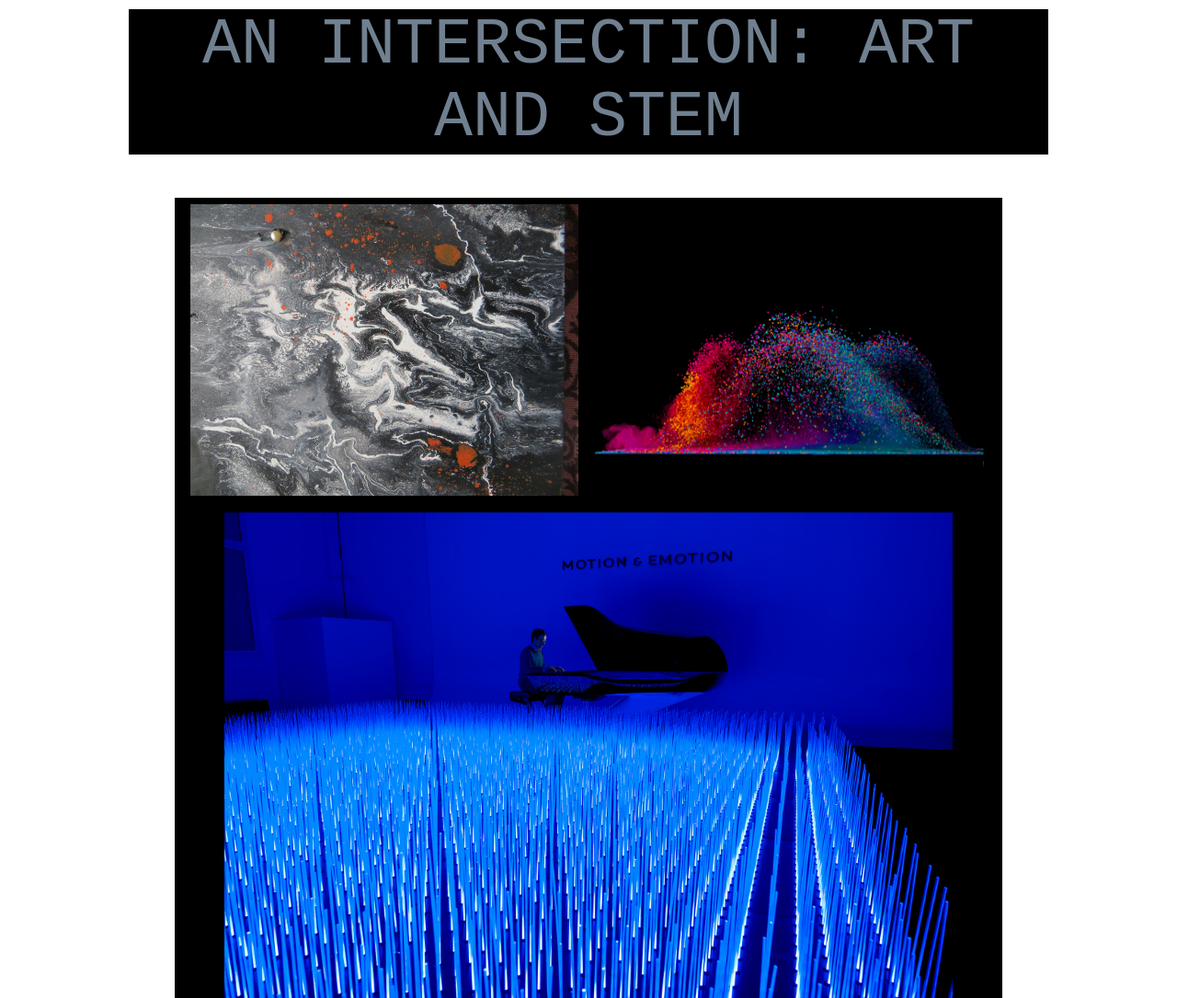
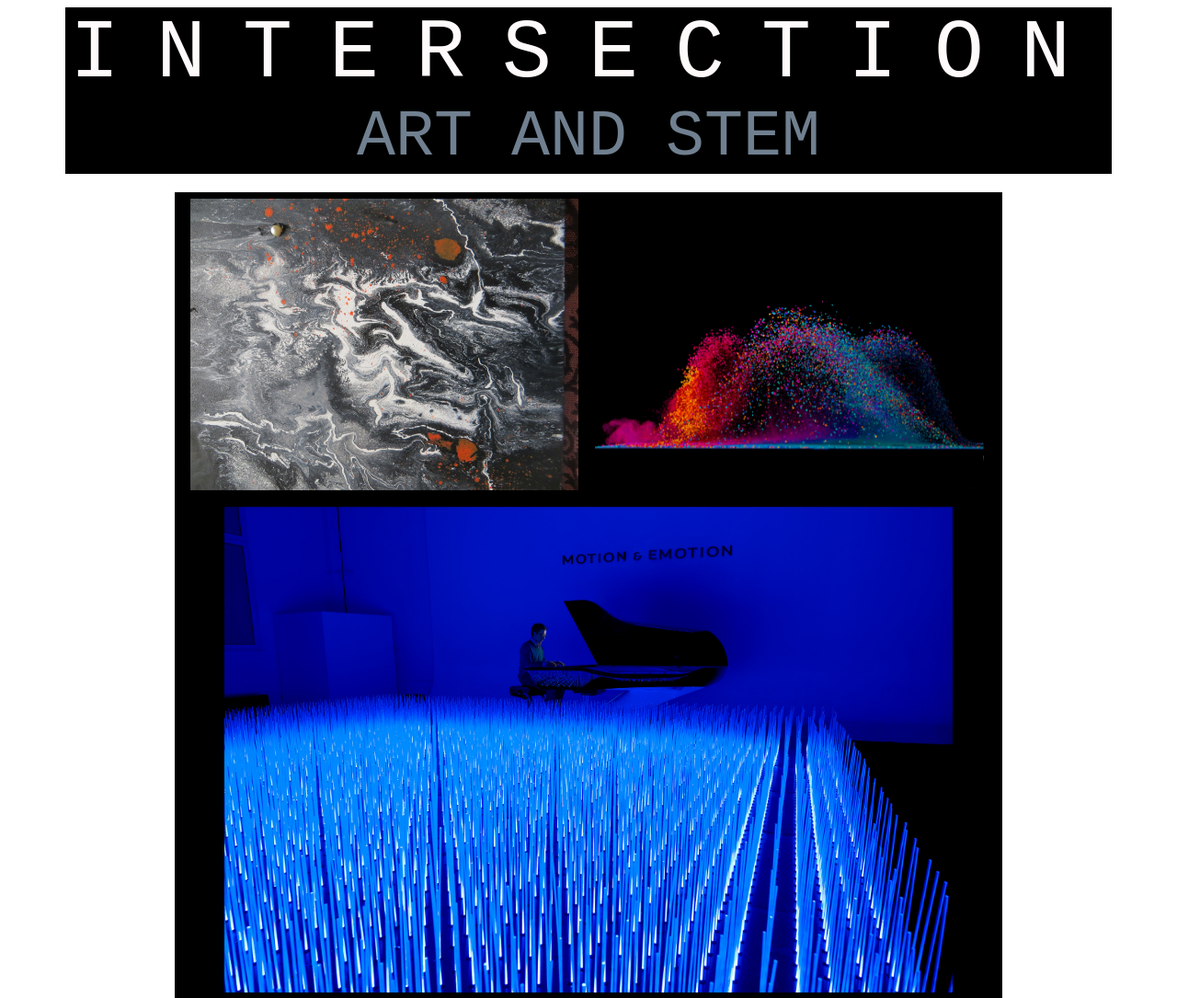
Before and after one commit to prsingh99/Art-And-Science-Project, a plain HTML site: page index.html in a window 1280 px wide. Shown: the top 1085 px of the page at 92% size. Drawn offline with Linux system fonts and the light colour scheme.

Commit message:
new changes after adding images

```diff
--- a/index.html
+++ b/index.html
@@ -1,12 +1,14 @@
 <!DOCTYPE html>
 <html>
   <head>
+    <meta name="viewport" content="width=device-width, initial-scale=1.0">
     <title>An Intersection: Art and STEM</title>
-    <link rel="stylesheet" href="main.css">
+    <link rel="stylesheet" href="stylesheet/main.css">
   </head>
   <body>
     <header id="page-header">
-      <h1>AN INTERSECTION: ART AND STEM</h1>
+      <h1 id = "text1">INTERSECTION</h1>
+      <h1 id = "text2"> ART AND STEM</h1>
     </header>
     <div class= "border">
       <div class = container>
--- a/main.css
+++ b/stylesheet/main.css
@@ -1,16 +1,44 @@
 h1 {
-    color: slategray;
     text-align: center;
-    margin-top: 10px;
+    margin : 0 auto 0 auto;
     font-family: 'Courier New', Courier, monospace;
     font-weight: lighter;
-    font-size: 70px;
     background-color: black;
   }
   #page-header{
-    max-width: 1000px;
-    margin: 0 auto 0 auto
+    max-width: 90%;
+    margin: 0 auto 10px auto
   }
+  /* for the title animation */
+  #text1{
+    color: snow;
+    font-size: 90px;
+    letter-spacing: 40px;
+    animation: text 5s 1;
+    position: relative;
+  }
+  #text2{
+    font-size: 70px;
+    color: slategray
+  }
+  /* for the title animation */
+  @keyframes text{
+    0%{
+      color: black;
+      margin-bottom: -80px;
+    }
+    30%{
+      letter-spacing: 70px;
+      margin-bottom: -80px;
+
+    }
+    85%{
+      letter-spacing: 40px;
+      margin-bottom: -80px;
+    }
+
+  }
+
   .container {
     max-width: 880px;
     padding-top: 7px auto 7px auto;
@@ -18,7 +46,7 @@ h1 {
   }
   .border {
     max-width: 900px;
-    margin: 0 auto 0 auto;
+    margin: 20px auto 0 auto;
     background-color: black;
 
   }
```
Also changed, not shown: 1 other file.
